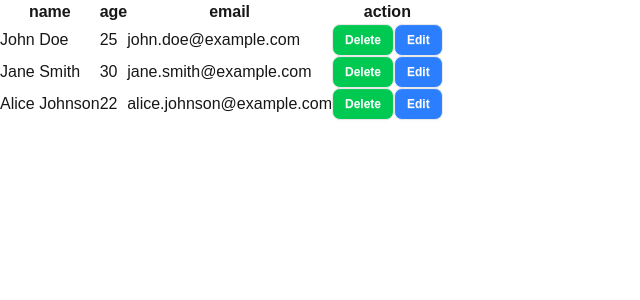
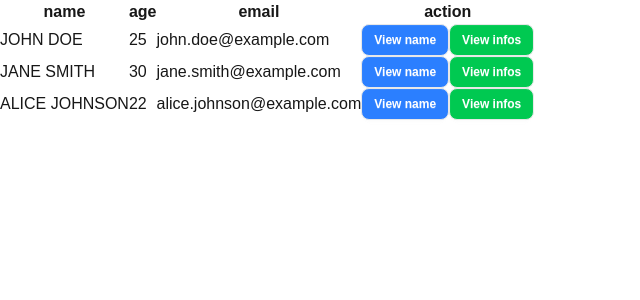
Before and after one commit to pryamflores/Crud, a Next.js app: page /table in a window 1280 px wide. Shown: the top 300 px of the page, without its empty margins (0-640 px from the left). Built offline with nearby package versions, Linux system fonts and the light colour scheme.

Commit message:
Refactor Table component to enhance data handling and UI interactions

```diff
--- a/app/table/page.tsx
+++ b/app/table/page.tsx
@@ -1,21 +1,39 @@
  'use client'
-import React from 'react'
+import React, {useState, useEffect} from 'react'
+import { ViewModal } from '../components/ViewModal'
 
 function Table() {
+
   const data = [
     { name: 'John Doe', age: 25, email: 'john.doe@example.com' },
     { name: 'Jane Smith', age: 30, email: 'jane.smith@example.com' },
     { name: 'Alice Johnson', age: 22, email: 'alice.johnson@example.com' },
+  ];
+  // const [Information, setInformation] = useState({
+  //   name: '',
+  //   age: 0,
+  //   email: '',
+  // });
+  const [Information, setInformation] = useState(data[0]);
+  // const [darkMode, setDarkMode] = React.useState(false);
 
-  ];
 
-  const handledelete = () => {
-    console.log('Delete button clicked!');
-  }
+
+
+
+  console.log(Information);
+const [name, setName] = useState('');
+console.log(name);
+
+
+
+
+
   const handleedit = () => {
     console.log('edit button clicked!');
   }
   return (
+    <>
     <table className='border-gray-300'>
         <thead>
             <tr>
@@ -28,17 +46,21 @@ function Table() {
         <tbody>
             {data.map((item, index) => (
                 <tr key={index}>
-                    <td>{item.name}</td>
+                    <td>{((item.name).toUpperCase())}</td>
                     <td>{item.age}</td>
                     <td>{item.email}</td>
                     <td>
-                        <button onClick={handledelete} className='btn btn-sm bg-green-500 text-white rounded-lg'>Delete</button>
-                        <button onClick={handleedit} className='btn btn-sm bg-blue-500 text-white rounded-lg'>Edit</button>
+                        <button onClick={() => setName(item.name)} className='btn btn-sm bg-blue-500 text-white rounded-lg'>View name</button>
+                        <button onClick={() => setInformation(item)} className='btn btn-sm bg-green-500 text-white rounded-lg'>View infos</button>
                     </td>
                 </tr>
             ))}
         </tbody>
     </table>
+    <dialog id="my_modal_1" className="modal">
+        <ViewModal></ViewModal>
+    </dialog>
+    </>
   )
 }
 
```
